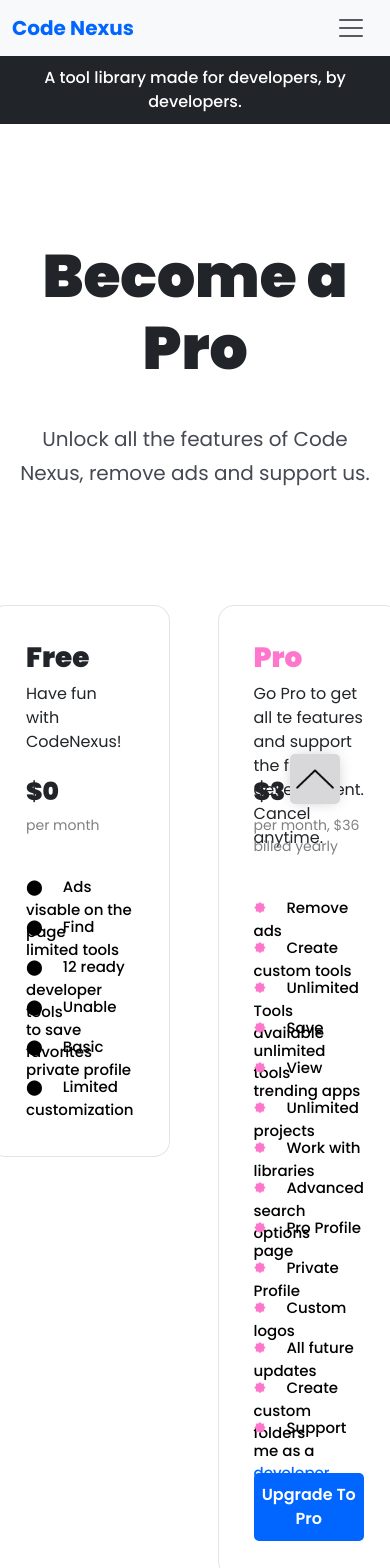
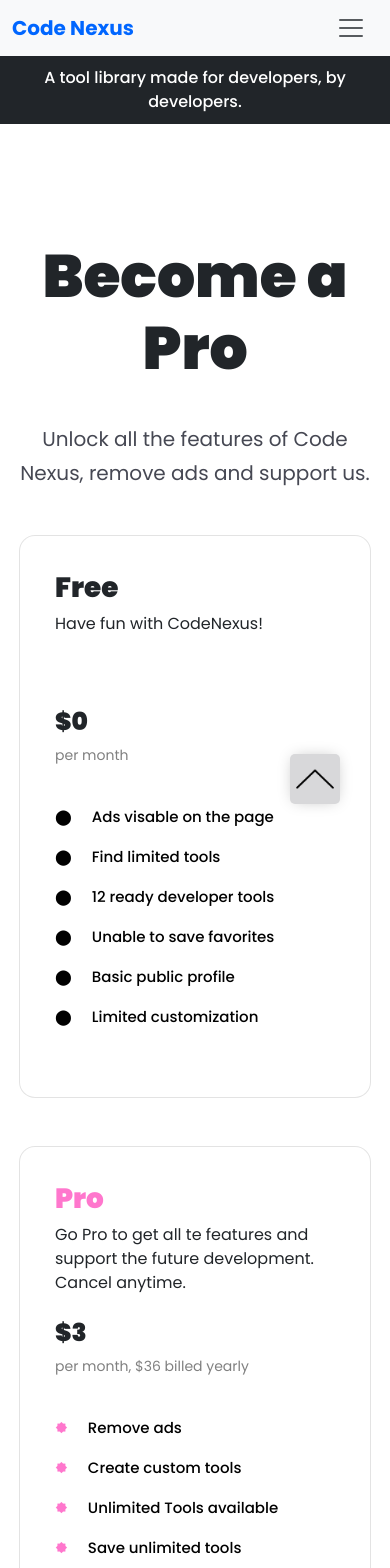
Before and after one commit to HunterBrennan1/CodeNexus, a React (Create React App) app in the folder grand-library/: page /pro in a window 390 px wide. Shown: the top 1568 px of the page. Built offline with nearby package versions, Linux system fonts and the light colour scheme.

Commit message:
made pro section mobile responsive

```diff
--- a/grand-library/src/App.css
+++ b/grand-library/src/App.css
@@ -594,11 +594,13 @@
   box-shadow: rgba(0, 0, 0, 0.11) 0 0 0 1px, rgba(0, 0, 0, 0) 0 15px 30px 0px;
   border-radius: 15px;
   margin:100px 0;
+  min-width: 350px;
 
 }
 
 .pro_free_container{
   height:550px;
+
 }
 
 .pro_free_header_title, .pro_pro_header_title{
@@ -740,6 +742,33 @@
 
 }
 
+@media screen and (max-width:800px){
+  .pro_section_content_container{
+    flex-direction: column;
+    /* gap:0; */
+  }
+
+  .pro_section_content_wrapper{
+    padding:0 20px;
+  }
+
+  .pro_free_container, .pro_pro_container{
+    width:100%;
+    height: 100%;
+    margin: 0 0;
+    max-width: none;
+    min-width: none !important;
+  }
+
+  .pro_free_container{
+    margin-top:30px;
+  }
+
+  .pro_pro_container{
+    margin-bottom: 50px;
+  }
+}
+
 @media screen and (max-width:500px){
   .homepage_wrapper{
     padding: 5% 0%;
--- a/grand-library/src/components/prosection.js
+++ b/grand-library/src/components/prosection.js
@@ -28,7 +28,7 @@
                 <li className="pro_list_item">Find limited tools</li>
                 <li className="pro_list_item">12 ready developer tools</li>
                 <li className="pro_list_item">Unable to save favorites</li>
-                <li className="pro_list_item">Basic private profile</li>
+                <li className="pro_list_item">Basic public profile</li>
                 <li className="pro_list_item">Limited customization</li>
               </ul>
             </div>
```
